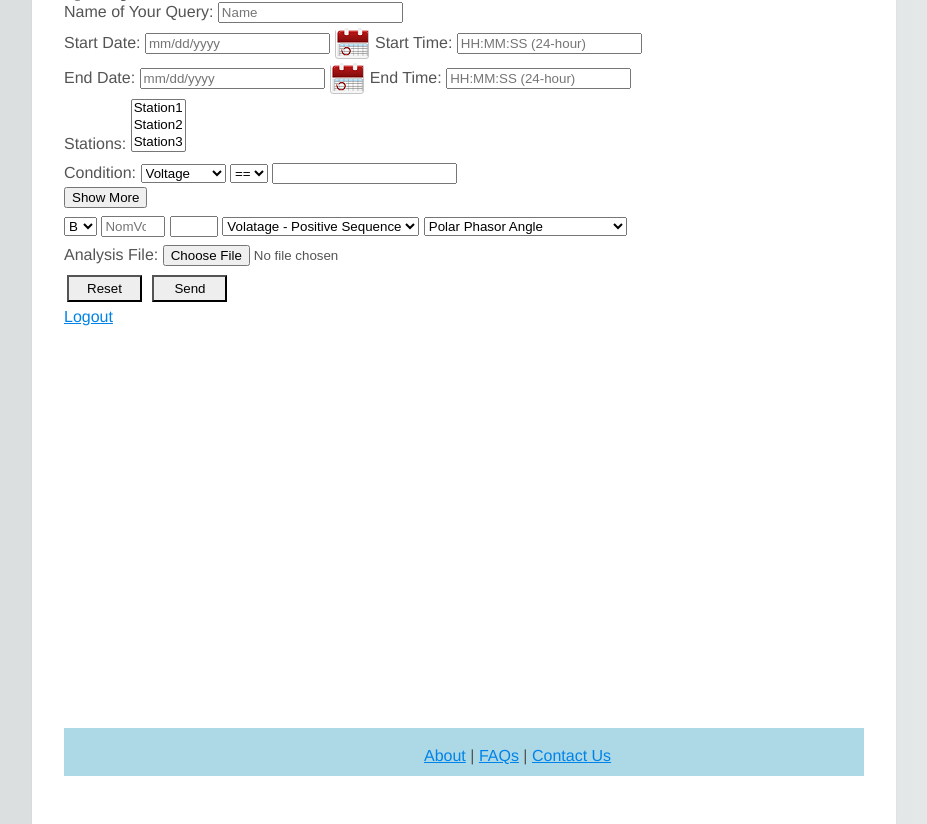
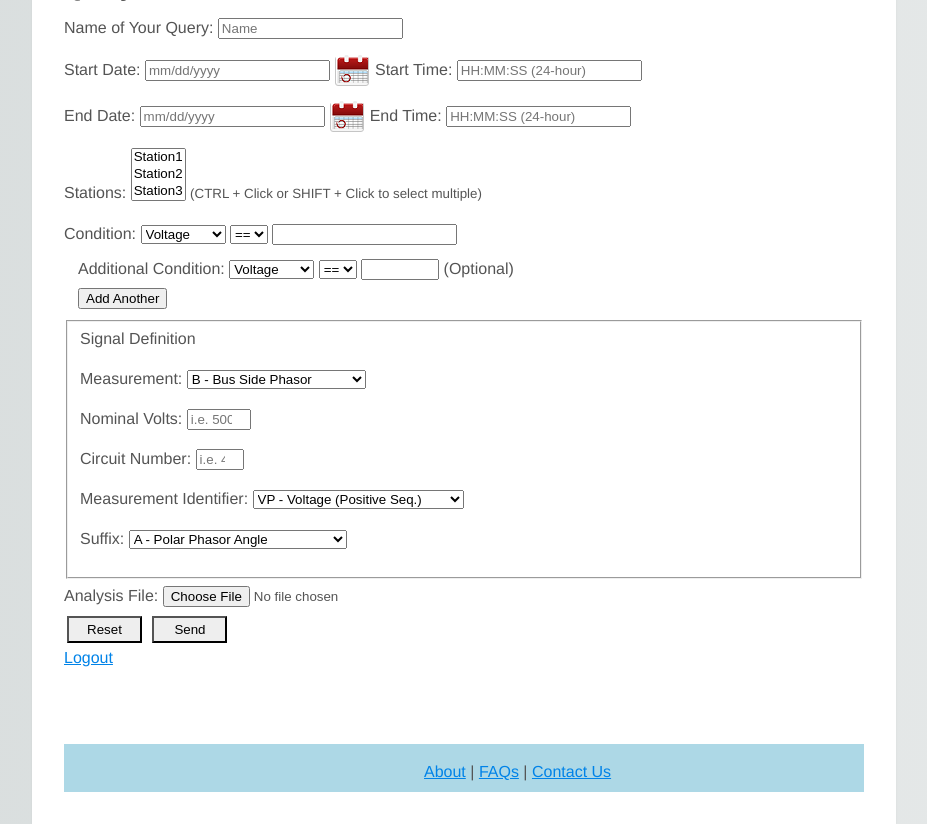
Before and after one commit to bstjohn/bpe_capstone, a Django app: page /query-builder/ in a window 1280 px wide. Shown: the part 56-880 px from the top of the page, without its empty margins (176-1103 px from the left). Run offline with Django 3.2, Linux system fonts and the light colour scheme; a user stored in the database is signed in; some libraries are stand-ins or nearby versions.

Commit message:
Query can be fully built. Query builder form layout updated.

```diff
--- a/queryBuilder/forms.py
+++ b/queryBuilder/forms.py
@@ -3,8 +3,10 @@ from django.forms.widgets import SplitDateTimeWidget, SelectMultiple, TimeInput,
 
 
 STATION_CHOICES = (('station1', 'Station1'),
-                   ('station1', 'Station2'),
-                   ('station3', 'Station3'))
+                   ('station2', 'Station2'),
+                   ('station3', 'Station3'),
+                   ('station4', 'Station4'),
+                   ('station5', 'Station5'))
 
 CONDITION_TYPES = (('voltage', 'Voltage'),
                    ('current', 'Current'),
@@ -17,21 +19,34 @@ CONDITION_OPERATORS = (('==', '=='),
                        ('>', '>'),
                        ('>=', '>='))
 
-MEASUREMENTS = (('b', 'B'),
-                ('l', 'L'),
-                ('d', 'D'),
-                ('a', 'A'),
-                ('t', 'T'),
-                ('g', 'G'))
+MEASUREMENTS = (('b', 'B - Bus Side Phasor'),
+                ('l', 'L - Line Side Phasor'),
+                ('d', 'D - Digital/Status (1 or 0)'),
+                ('a', 'A - Analog'),
+                ('t', 'T - Phasor on Transformer'),
+                ('g', 'G - Phasor on Generator'))
 
-SUFFIX_IDENTIFIERS = (('A', 'Polar Phasor Angle'),
-                      ('M', 'Polar Phasor Magnitude'),
-                      ('R', 'Rectangular Phasor Real'),
-                      ('I', 'Rectangular Phasor Imaginary'),
-                      ('F', 'Frequencry'),
-                      ('R', 'Rate of Change of Frequency'))
+SUFFIX_IDENTIFIERS = (('A', 'A - Polar Phasor Angle'),
+                      ('M', 'M - Polar Phasor Magnitude'),
+                      ('R', 'R - Rectangular Phasor Real'),
+                      ('I', 'I - Rectangular Phasor Imaginary'),
+                      ('F', 'F - Frequency'),
+                      ('R', 'R - df/dt (Freq. Rate of Change)'))
 
-MEASUREMENT_IDENTIFIERS = (('VP', 'Volatage - Positive Sequence'),)
+MEASUREMENT_IDENTIFIERS = (('VP', 'VP - Voltage (Positive Seq.)'),
+                           ('IP', 'IP - Current (Positive Seq.)'),
+                           ('VZ', 'VZ - Voltage (Zero Seq.'),
+                           ('IZ', 'IZ - Current (Zero Seq.'),
+                           ('VN', 'VN - Voltage (Negative Seq.)'),
+                           ('IN', 'IN - Current (Negative Seq.)'),
+                           ('F', 'F - Frequency'),
+                           ('R', 'R - df/dt (Freq. Rate of Change)'),
+                           ('VA', 'VA - Voltage (Phase A)'),
+                           ('VB', 'VB - Voltage (Phase B)'),
+                           ('VC', 'VC - Voltage (Phase C)'),
+                           ('IA', 'IA - Current (Phase A)'),
+                           ('IB', 'IB - Current (Phase B)'),
+                           ('IC', 'IC - Current (Phase C)'))
 
 DATE_FORMAT = '%m/%d/%Y'
 
@@ -62,10 +77,11 @@ class QueryForm(forms.Form):
 
     measurement = forms.CharField(widget=forms.Select(choices=MEASUREMENTS))
     nominal_volts = forms.IntegerField(required=False,
-                                       widget=forms.NumberInput(attrs={'placeholder': 'NomVolts',
+                                       widget=forms.NumberInput(attrs={'placeholder': 'i.e. 500',
                                                                        'max': '999',
                                                                        'min': '0'}))
-    circuit_number = forms.IntegerField(widget=forms.NumberInput(attrs={'max': '9',
+    circuit_number = forms.IntegerField(widget=forms.NumberInput(attrs={'placeholder': 'i.e. 4',
+                                                                        'max': '9',
                                                                         'min': '0'}))
     measurement_identifier = forms.CharField(widget=forms.Select(choices=MEASUREMENT_IDENTIFIERS))
     suffix = forms.CharField(widget=forms.Select(choices=SUFFIX_IDENTIFIERS))
--- a/queryBuilder/templates/queryBuilder/query-builder.html
+++ b/queryBuilder/templates/queryBuilder/query-builder.html
@@ -26,18 +26,21 @@
         });
     });
 
-    function showMoreClick() {
-        showMoreElement = document.getElementById('conditions-field-set');
-        showMoreButton = document.getElementById('show-more');
-
-        if (showMoreElement.style.display == 'none') {
-            showMoreElement.style.display = 'block';
-            showMoreButton.innerHTML = "Show Less";
-        }
-        else {
-            showMoreElement.style.display = 'none';
-            showMoreButton.innerHTML = "Show More";
-        }
+    function cloneAnother(selector, type) {
+        var newElement = $(selector).clone(true);
+        var total = $('#id_' + type + '-TOTAL_FORMS').val();
+        newElement.find(':input').each(function() {
+            var name = $(this).attr('name').replace('-' + (total-1) + '-','-' + total + '-');
+            var id = 'id_' + name;
+            $(this).attr({'name': name, 'id': id}).val('').removeAttr('checked');
+        });
+        newElement.find('label').each(function() {
+            var newFor = $(this).attr('for').replace('-' + (total-1) + '-','-' + total + '-');
+            $(this).attr('for', newFor);
+        });
+        total++;
+        $('#id_' + type + '-TOTAL_FORMS').val(total);
+        $(selector).after(newElement);
     }
 
 </script>
@@ -47,56 +50,99 @@
 
     {{ form.non_field_errors }}
     <div class="fieldWrapper">
+        <p>
         {{ form.query_name.errors }}
         <label for="{{ form.query_name.id_for_label }}">Name of Your Query: </label>
         {{ form.query_name }}
+        </p>
     </div>
 
     <div class="fieldWrapper">
+        <p>
         {{ form.start_date.errors }}
         <label for="{{ form.start_date.id_for_label }}">Start Date: </label>
         {{ form.start_date }}
         {{ form.start_time.errors }}
         <label for="{{ form.start_time.id_for_label }}">Start Time: </label>
         {{ form.start_time }}
+        </p>
     </div>
 
     <div class="fieldWrapper">
+        <p>
         {{ form.end_date.errors }}
         <label for="{{ form.end_date.id_for_label }}">End Date: </label>
         {{ form.end_date }}
         {{ form.end_time.errors }}
         <label for="{{ form.end_time.id_for_label }}">End Time: </label>
         {{ form.end_time }}
+        </p>
     </div>
 
     <div class="fieldWrapper">
+        <p>
         {{ form.stations.errors }}
         <label for="{{ form.stations.id_for_label }}">Stations: </label>
-        {{ form.stations }}
+        {{ form.stations }} <small>(CTRL + Click or SHIFT + Click to select multiple)</small>
+        </p>
     </div>
 
     <div class="fieldWrapper">
-        {{ form.condition_type.errors }} {{ form.condition_operator.errors }} {{ form.condition_value.errors }}
+        {{ form.condition_value.errors }}
         <label for="{{ form.condition_type.id_for_label }}">Condition: </label>
         {{ form.condition_type }} {{ form.condition_operator }} {{ form.condition_value }}
-        <br><button id="show-more" onclick="showMoreClick()" type="button">Show More</button>
 
     </div>
 
-    <fieldset style="border:none; display: none;" id="conditions-field-set">
+    <fieldset style="border:none;" id="conditions-field-set">
         {{ formset.management_form }}
         {{ formset.non_form_errors }}
-        {% for form in formset %}
-        <div class="fieldWrapper">
-            {{ form.condition_type.errors }} {{ form.condition_operator.errors }} {{ form.condition_value.errors }}
-            {{ form.condition_type }} {{ form.condition_operator }} {{ form.condition_value }}
-        </div>
+        {% for form in formset.forms %}
+            <div  class="fieldWrapper formSet">
+                {{ form.condition_value.errors }}
+                <label for="{{ form.id_for_label }}">Additional Condition: </label>
+                {{ form.condition_type }} {{ form.condition_operator }} {{ form.condition_value }} (Optional)
+            </div>
         {% endfor %}
+
+
+        <input type="button" value="Add Another" id="add_another">
+        <script>
+            $('#add_another').click(function() {
+                cloneAnother('div.formSet:last', 'form');
+            });
+        </script>
     </fieldset>
 
-    <div class="fieldWrapper">
-        {{ form.measurement }} {{ form.nominal_volts }} {{ form.circuit_number }} {{ form.measurement_identifier }} {{ form.suffix }}
+    <div class="fieldWrapper" title="Signal">
+        <fieldset>
+            Signal Definition
+            <p>
+            <label for="{{ form.measurement.id_for_label }}">Measurement: </label>
+            {{ form.measurement }}
+            </p>
+
+            <p>
+            <label for="{{ form.nominal_volts.id_for_label }}">Nominal Volts: </label>
+            {{ form.nominal_volts }}
+            </p>
+
+            <p>
+            <label for="{{ form.circuit_number.id_for_label }}">Circuit Number: </label>
+            {{ form.circuit_number }}
+            </p>
+
+            <p>
+            <label for="{{ form.measurement_identifier.id_for_label }}">Measurement Identifier: </label>
+            {{ form.measurement_identifier }}
+            </p>
+
+            <p>
+            <label for="{{ form.suffix.id_for_label }}">Suffix: </label>
+            {{ form.suffix }}
+            </p>
+
+        </fieldset>
     </div>
 
     <div class="fieldWrapper">
--- a/queryBuilder/views.py
+++ b/queryBuilder/views.py
@@ -4,7 +4,6 @@ from django.http import HttpResponseRedirect
 from django.forms import formset_factory
 from queryBuilder.forms import QueryForm, ConditionForm
 from queryBuilder.models import Query
-from enum import Enum
 
 import datetime
 import time
@@ -15,7 +14,7 @@ import os
 # Builds a query given user input
 @login_required
 def query_builder(request):
-    condition_form_set = formset_factory(ConditionForm, extra=2, max_num=2)
+    condition_form_set = formset_factory(ConditionForm, extra=1)
     username = None
     creation_date = None
     query_model = Query()
@@ -81,7 +80,7 @@ def query_builder(request):
 
 def stringify_file(file_path):
     data = ""
-    with open(file_path.name, "rb") as file:
+    with open(file_path.name, "rb"):
         for chunk in file_path.chunks():
             data += chunk.decode(encoding='UTF-8').replace('\r\n', '')
 
```
Also changed, not shown: db.sqlite3.
